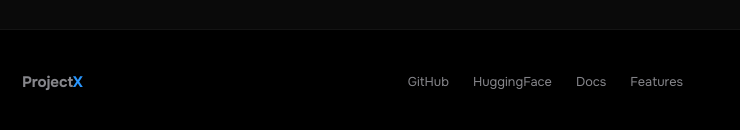
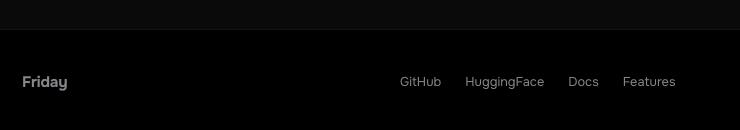
Before and after one commit to rtsh13/friday, a plain HTML site: page index.html in a window 1280 px wide. Shown: the part 5689-5819 px from the top of the page, 0-740 px from the left. Drawn offline with Linux system fonts and the light colour scheme.

Commit message:
add readme

```diff
--- a/index.html
+++ b/index.html
@@ -750,7 +750,7 @@
 
 <!-- FOOTER -->
 <footer>
-  <div class="footer-logo">Project<em>X</em></div>
+  <div class="footer-logo">Friday</div>
   <ul class="footer-nav">
     <li><a href="https://github.com/rtsh13/friday" target="_blank">GitHub</a></li>
     <li><a href="https://huggingface.co/your-org/doclm" target="_blank">HuggingFace</a></li>
```
Also changed, not shown: 1 other file.
